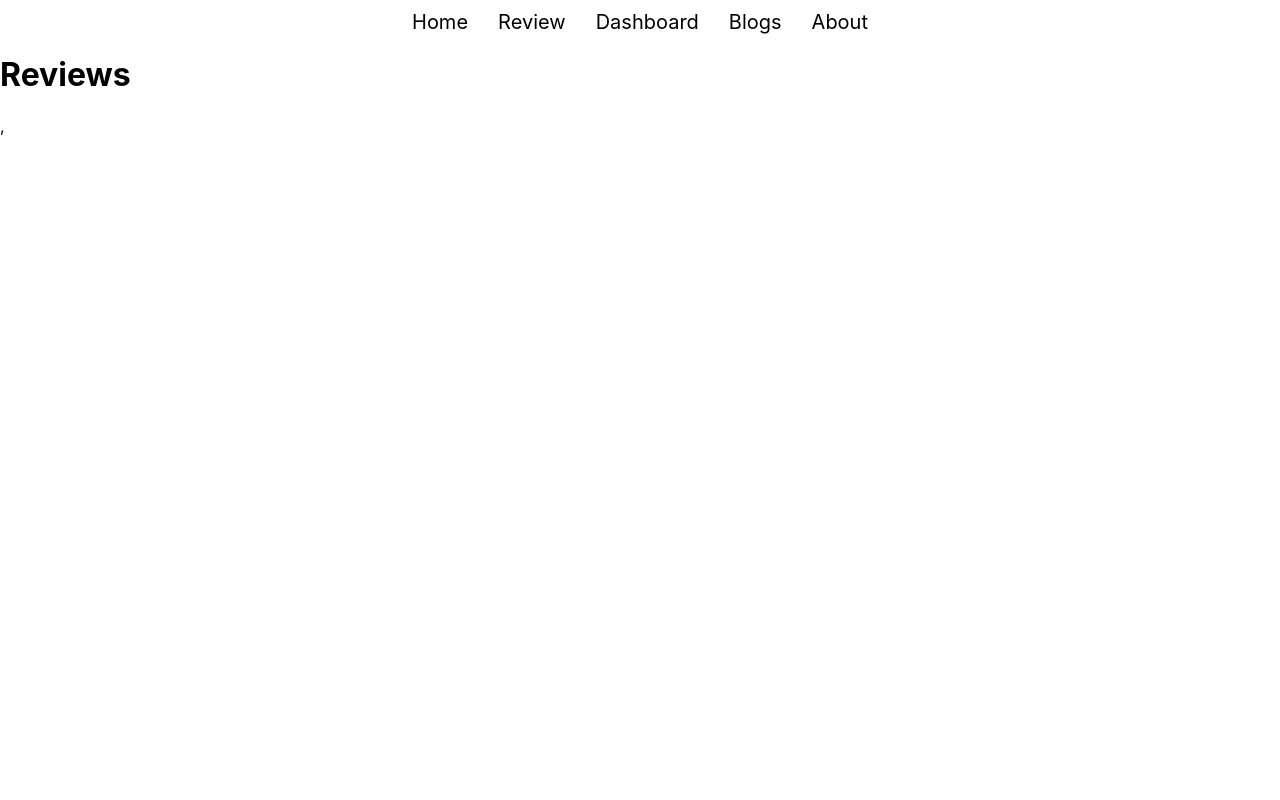
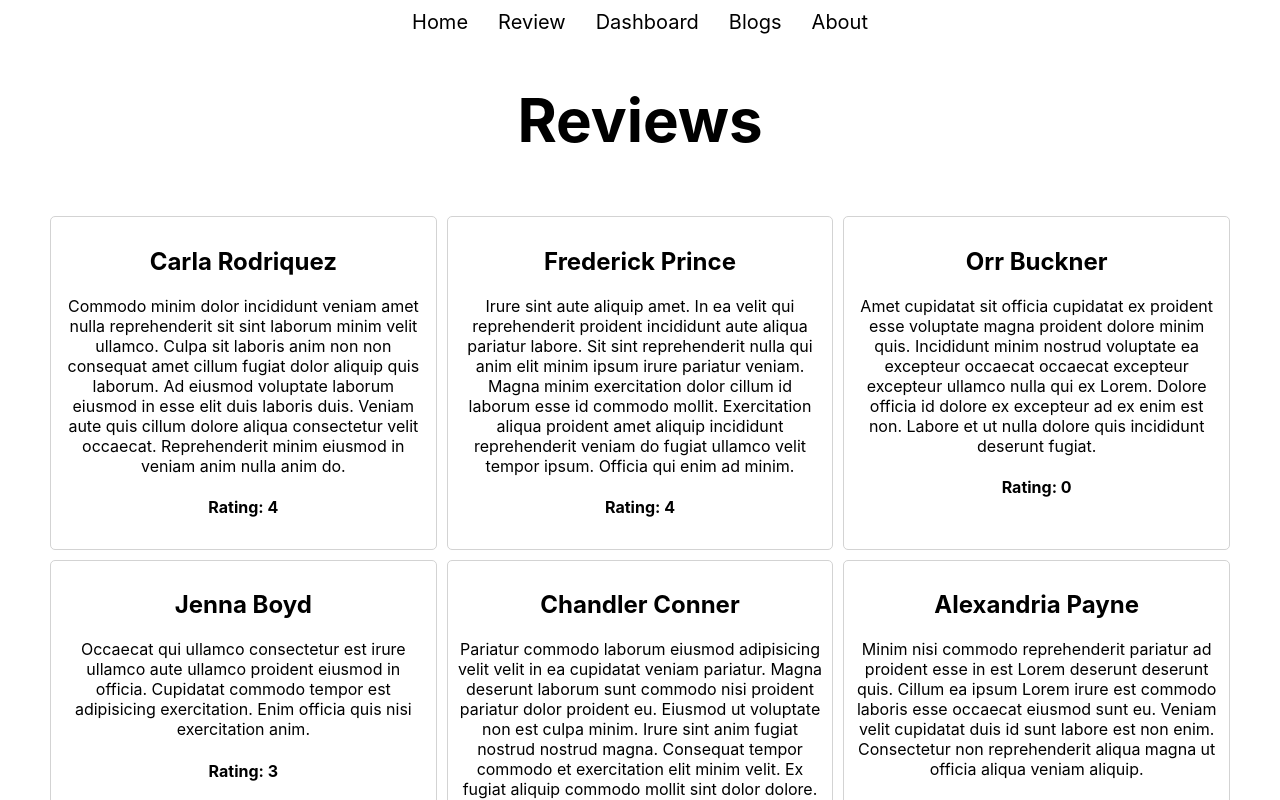
Before and after one commit to nishattasnim08/camera-haul, a React (Create React App) app: page /blogs in a window 1280 px wide. Shown: the top 800 px of the page. Built offline with nearby package versions, Linux system fonts and the light colour scheme.

Commit message:
Reviews route commited

```diff
--- a/src/Components/Home/Home.js
+++ b/src/Components/Home/Home.js
@@ -24,7 +24,7 @@ const Home = () => {
                 </div>
                 <div className='review-content'>
                     {
-                        reviews.map(review => <Review
+                        reviews.slice(0,3).map(review => <Review
                             key={review.id}
                             review={review}
                         ></Review>)
--- a/src/Components/Review/Review.js
+++ b/src/Components/Review/Review.js
@@ -2,7 +2,7 @@ import React from 'react';
 import './Review.css';
 
 const Review = (props) => {
-    const {id, name, review, rating} = props.review;
+    const {name, review, rating} = props.review;
     return (
         <div className='review'>
             <h2>{name}</h2>
--- a/src/Components/Reviews/Reviews.css
+++ b/src/Components/Reviews/Reviews.css
@@ -0,0 +1,16 @@
+.reviews{
+    margin: 50px 30px;
+}
+.reviews-head{
+    text-align: center;
+    font-size: 30px;
+    font-weight: 600;
+}
+.reviews-content{
+    border-radius: 5px;
+    padding: 20px;
+    display: grid;
+    grid-template-columns: repeat(3, 1fr);
+    grid-gap: 10px;
+    text-align: center;
+}
--- a/src/Components/Reviews/Reviews.js
+++ b/src/Components/Reviews/Reviews.js
@@ -1,9 +1,23 @@
 import React from 'react';
+import useReview from '../CustomHooks/useReview';
+import Review from '../Review/Review';
+import './Reviews.css'
 
 const Reviews = () => {
+    const [reviews, setReviews] = useReview();
     return (
-        <div>
-            <h1>Reviews</h1>
+        <div className='reviews'>
+            <div className='reviews-head'>
+                <h1>Reviews</h1>
+            </div>
+            <div className='reviews-content'>
+                {
+                    reviews.map(review => <Review
+                        key={review.id}
+                        review={review}
+                    ></Review>)
+                }
+            </div>
         </div>
     );
 };
```
